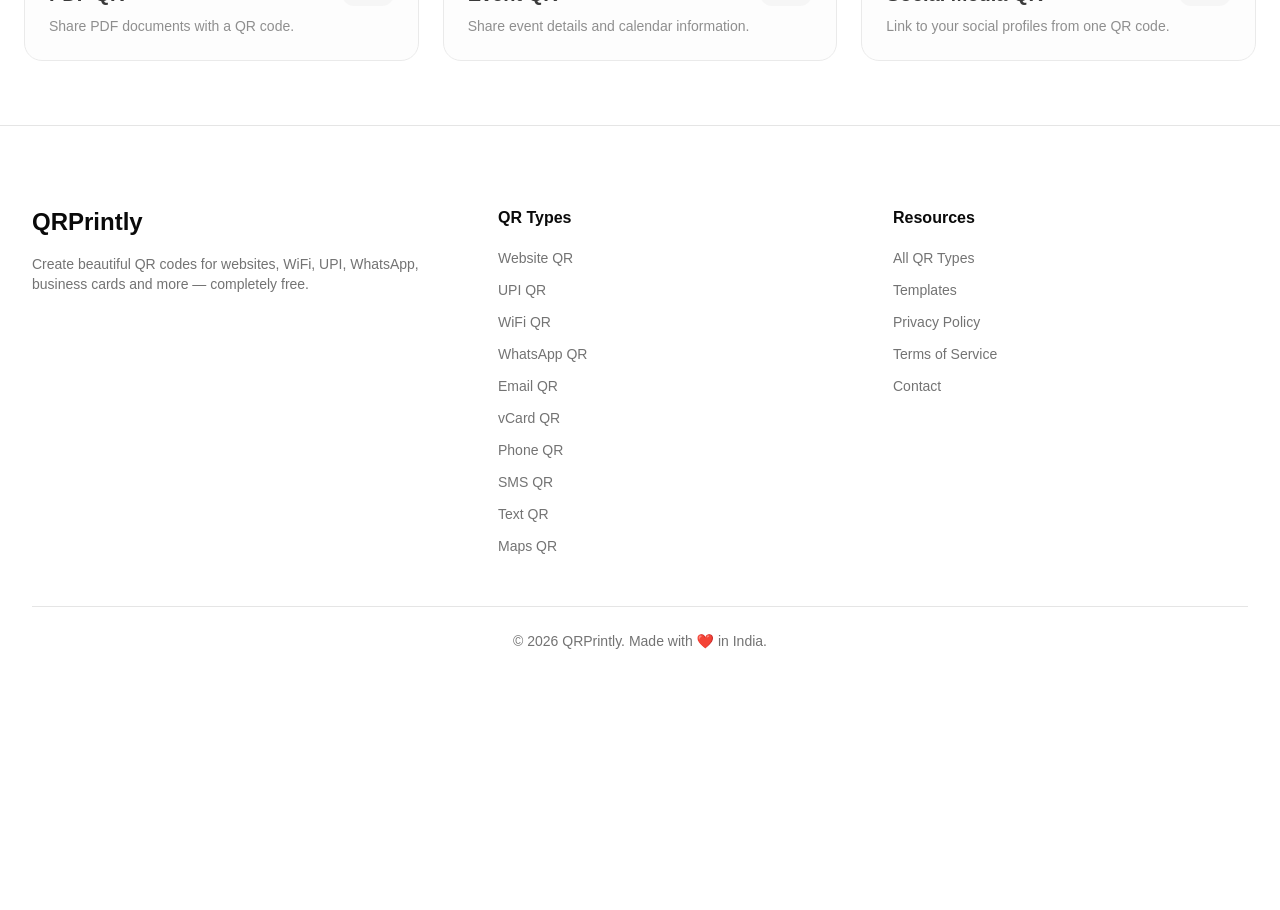
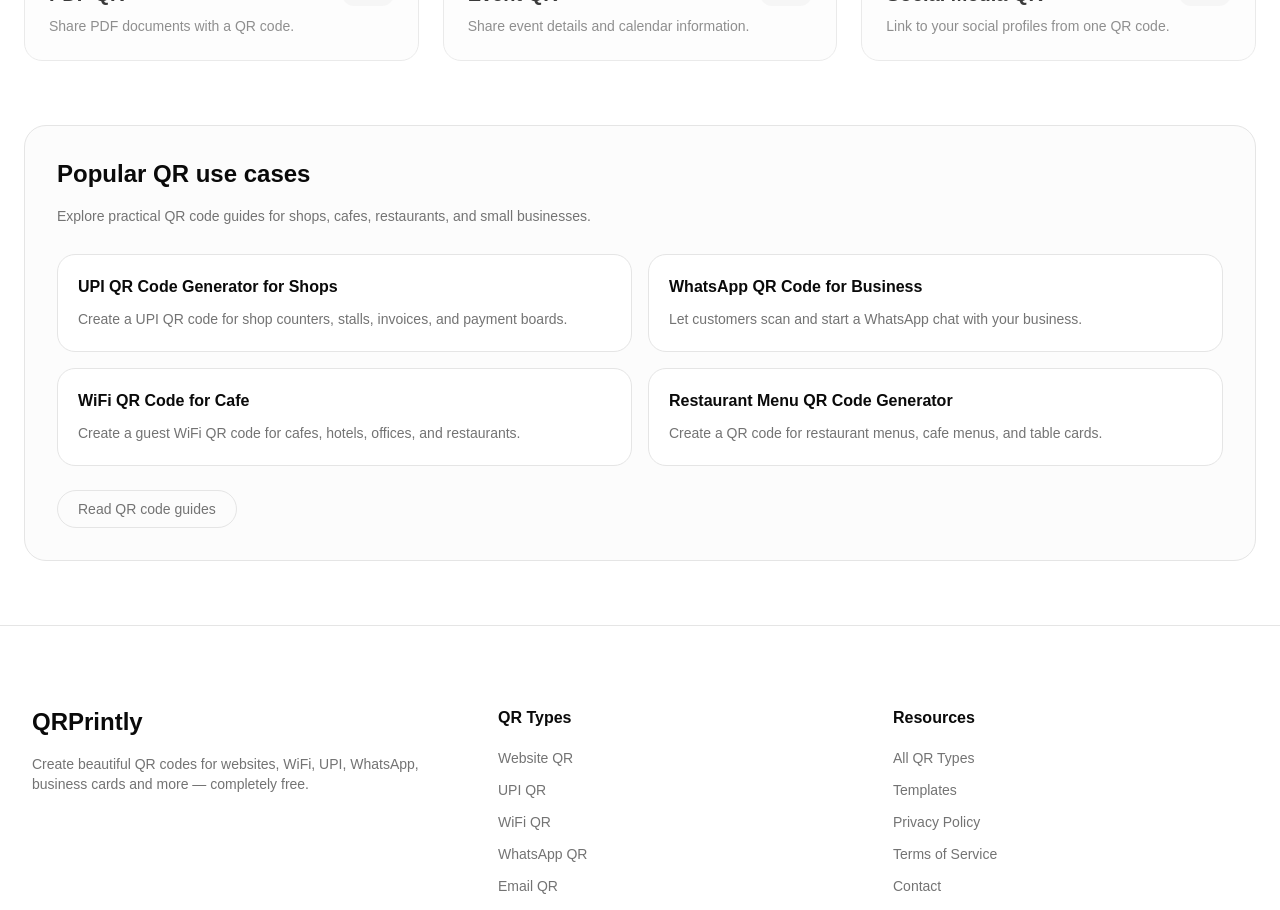
Before and after one commit to gouravmishra-121/qrhub, a React (Vite) app in the folder frontend/: page /qr-types in a window 1280 px wide. Shown: the part 2080-2990 px from the top of the page. Before the commit the page ends 2811 px from the top, so only its background shows below. Built offline with nearby package versions, Linux system fonts and the light colour scheme; no server answers.

Commit message:
seo: add blog and use case internal links

```diff
--- a/frontend/src/pages/generators/QRTypesPage.tsx
+++ b/frontend/src/pages/generators/QRTypesPage.tsx
@@ -207,6 +207,65 @@
       />
 
       <ComingSoonSection items={comingSoonQrTypes} />
+
+      <section className="mt-16 rounded-3xl border bg-muted/30 p-6 sm:p-8">
+        <h2 className="text-2xl font-semibold">Popular QR use cases</h2>
+
+        <p className="mt-3 max-w-3xl text-sm leading-7 text-muted-foreground">
+          Explore practical QR code guides for shops, cafes, restaurants, and small businesses.
+        </p>
+
+        <div className="mt-6 grid gap-4 md:grid-cols-2">
+          <Link
+            to="/upi-qr-code-generator-for-shops"
+            className="rounded-2xl border bg-background p-5 transition hover:border-primary/50 hover:bg-muted/30"
+          >
+            <h3 className="font-semibold">UPI QR Code Generator for Shops</h3>
+            <p className="mt-2 text-sm leading-6 text-muted-foreground">
+              Create a UPI QR code for shop counters, stalls, invoices, and payment boards.
+            </p>
+          </Link>
+
+          <Link
+            to="/whatsapp-qr-code-for-business"
+            className="rounded-2xl border bg-background p-5 transition hover:border-primary/50 hover:bg-muted/30"
+          >
+            <h3 className="font-semibold">WhatsApp QR Code for Business</h3>
+            <p className="mt-2 text-sm leading-6 text-muted-foreground">
+              Let customers scan and start a WhatsApp chat with your business.
+            </p>
+          </Link>
+
+          <Link
+            to="/wifi-qr-code-for-cafe"
+            className="rounded-2xl border bg-background p-5 transition hover:border-primary/50 hover:bg-muted/30"
+          >
+            <h3 className="font-semibold">WiFi QR Code for Cafe</h3>
+            <p className="mt-2 text-sm leading-6 text-muted-foreground">
+              Create a guest WiFi QR code for cafes, hotels, offices, and restaurants.
+            </p>
+          </Link>
+
+          <Link
+            to="/restaurant-menu-qr-code-generator"
+            className="rounded-2xl border bg-background p-5 transition hover:border-primary/50 hover:bg-muted/30"
+          >
+            <h3 className="font-semibold">Restaurant Menu QR Code Generator</h3>
+            <p className="mt-2 text-sm leading-6 text-muted-foreground">
+              Create a QR code for restaurant menus, cafe menus, and table cards.
+            </p>
+          </Link>
+        </div>
+
+        <div className="mt-6">
+          <Link
+            to="/blog"
+            className="inline-flex rounded-full border px-5 py-2 text-sm font-medium text-muted-foreground transition hover:text-foreground"
+          >
+            Read QR code guides
+          </Link>
+        </div>
+      </section>
     </main>
   )
 }
```
